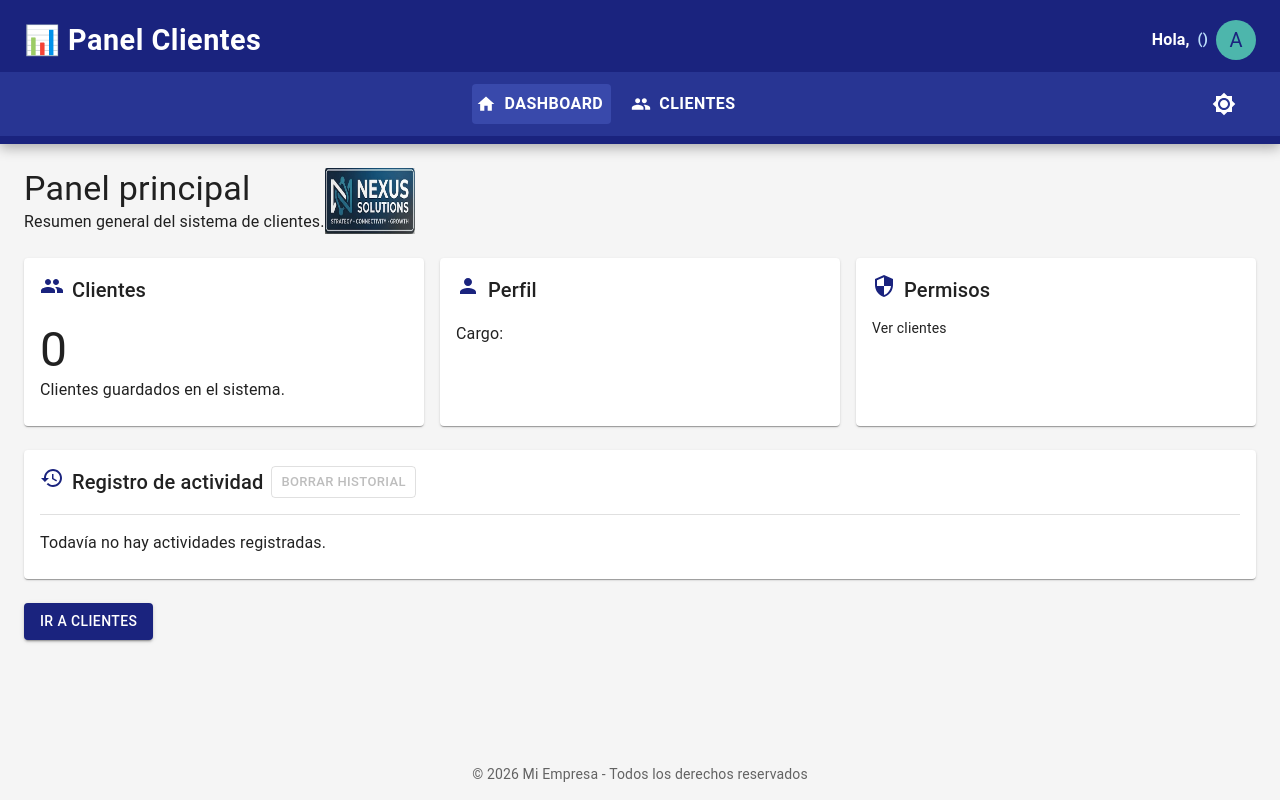
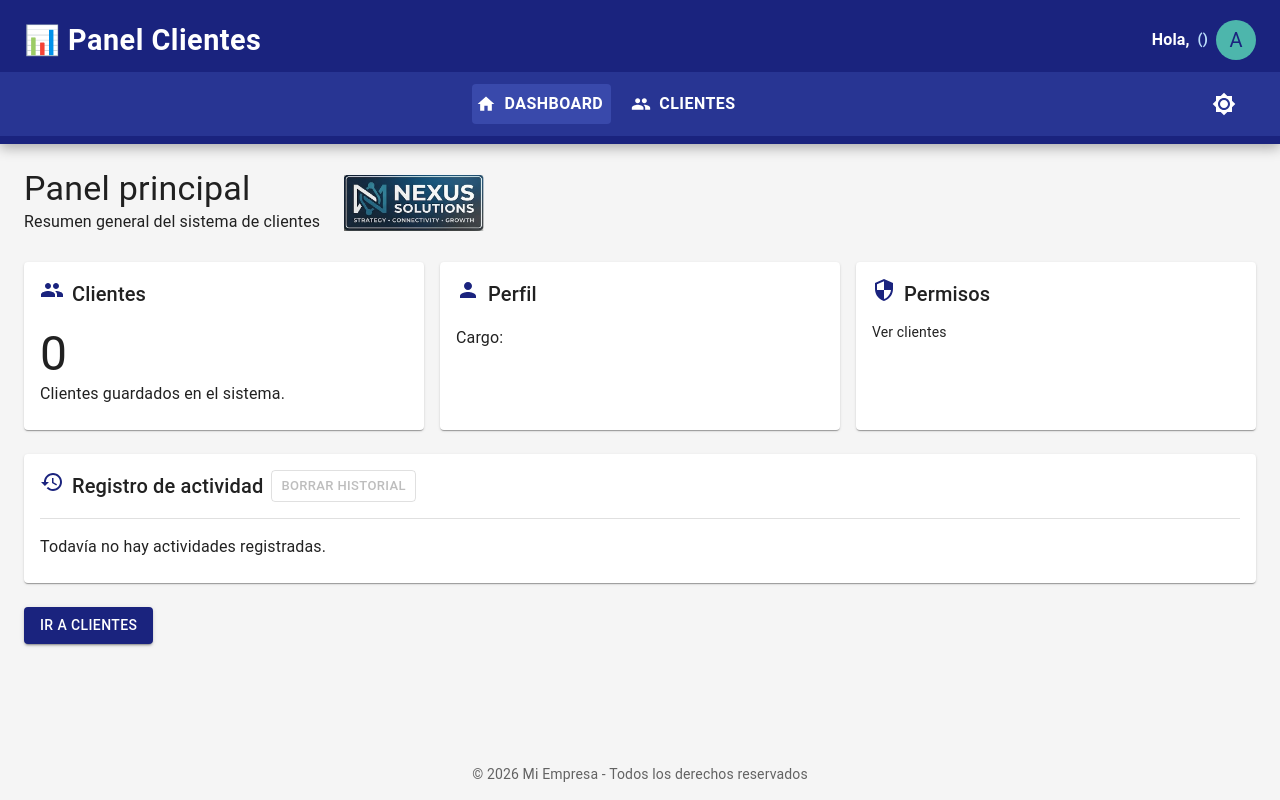
Before and after one commit to Jnh1212/pv_tp_integrador_grupo8, a React (Vite) app in the folder pv_tp_integrador_grupo8/: page /dashboard in a window 1280 px wide. Built offline with nearby package versions, Linux system fonts and the light colour scheme; sample sign-in values are in the browser's storage.

Commit message:
Corrección textual y alineación del logo

```diff
--- a/pv_tp_integrador_grupo8/src/views/Dashboard.jsx
+++ b/pv_tp_integrador_grupo8/src/views/Dashboard.jsx
@@ -57,16 +57,31 @@ const Dashboard = () => {
       <Stack
         direction={{ xs: "column", sm: "row" }}
         justifyContent="space-between"
+        alignItems="center"
         sx={{ mb: 3 }}
       >
         <Box>
           <Typography variant="h4">Panel principal</Typography>
           <Typography color="text.secondary">
-            Resumen general del sistema de clientes.
+            Resumen general del sistema de clientes
           </Typography>
         </Box>
 
-        <Box component="img" src={logo} alt="Logo" sx={{ width: 90 }} />
+        <Box
+          component="img"
+          src={logo}
+          alt="Logo"
+          sx={{
+            height: 70,
+            width: "auto",
+            maxWidth: 140,
+            objectFit: "contain",
+            ml: 3,
+            display: "block",
+            alignSelf: "center",
+            mt: 0,
+          }}
+        />
       </Stack>
 
       <Box
```
